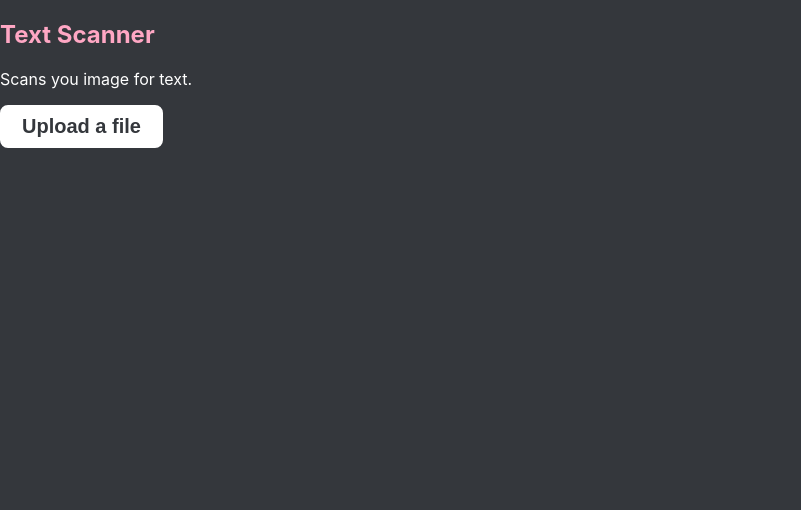
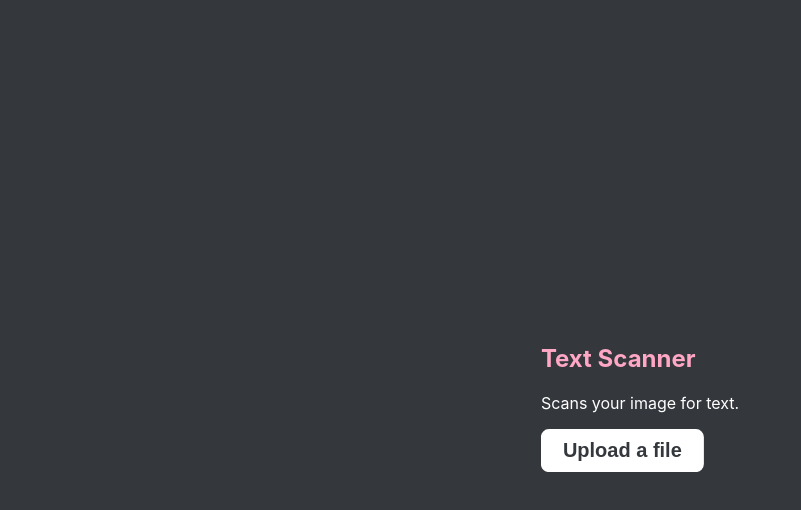
Before and after one commit to raiden808/imgurscanupload, a React (Create React App) app: page / in a window 1280 px wide. Shown: the top 510 px of the page, without its empty margins (0-801 px from the left). Built offline with nearby package versions, Linux system fonts and the light colour scheme; the HTML template or start-up script is replaced by a standard one.

Commit message:
UI update

```diff
--- a/src/App.js
+++ b/src/App.js
@@ -3,13 +3,14 @@ import React from 'react';
 function App() {
   return (
     <div className="App">
-
-      <div className="scanContainer">
-        <h2>Text Scanner</h2>
-        <p>Scans you image for text.</p>
-        <div className="upload-btn-wrapper">
-          <button className="btn">Upload a file</button>
-          <input type="file" name="myfile" />
+      <div className="container">
+        <div className="scanContainer">
+          <h2>Text Scanner</h2>
+          <p>Scans your image for text.</p>
+          <div className="upload-btn-wrapper">
+            <button className="btn">Upload a file</button>
+            <input type="file" name="myfile" />
+          </div>
         </div>
       </div>
     </div>
--- a/src/index.css
+++ b/src/index.css
@@ -17,6 +17,18 @@ code {
 h1,h2,h3,h4,h5{
   color:#ffa7c4;
 }
+
+/*
+* Primary Css
+*/
+.scanContainer {
+  position: absolute;
+  left: 50%;
+  top: 50%;
+  -webkit-transform: translate(-50%, -50%);
+  transform: translate(-50%, -50%);
+}
+
 
 /*
 * File upload css
```
